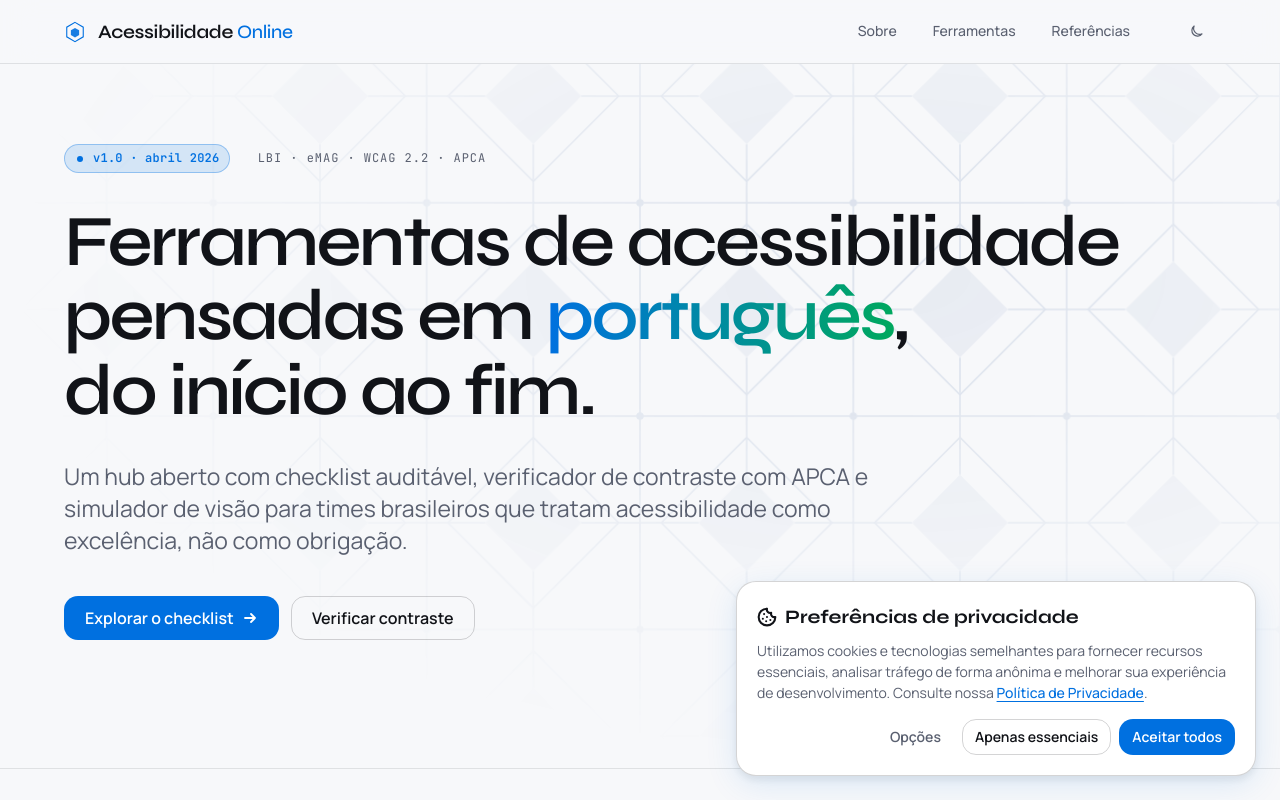
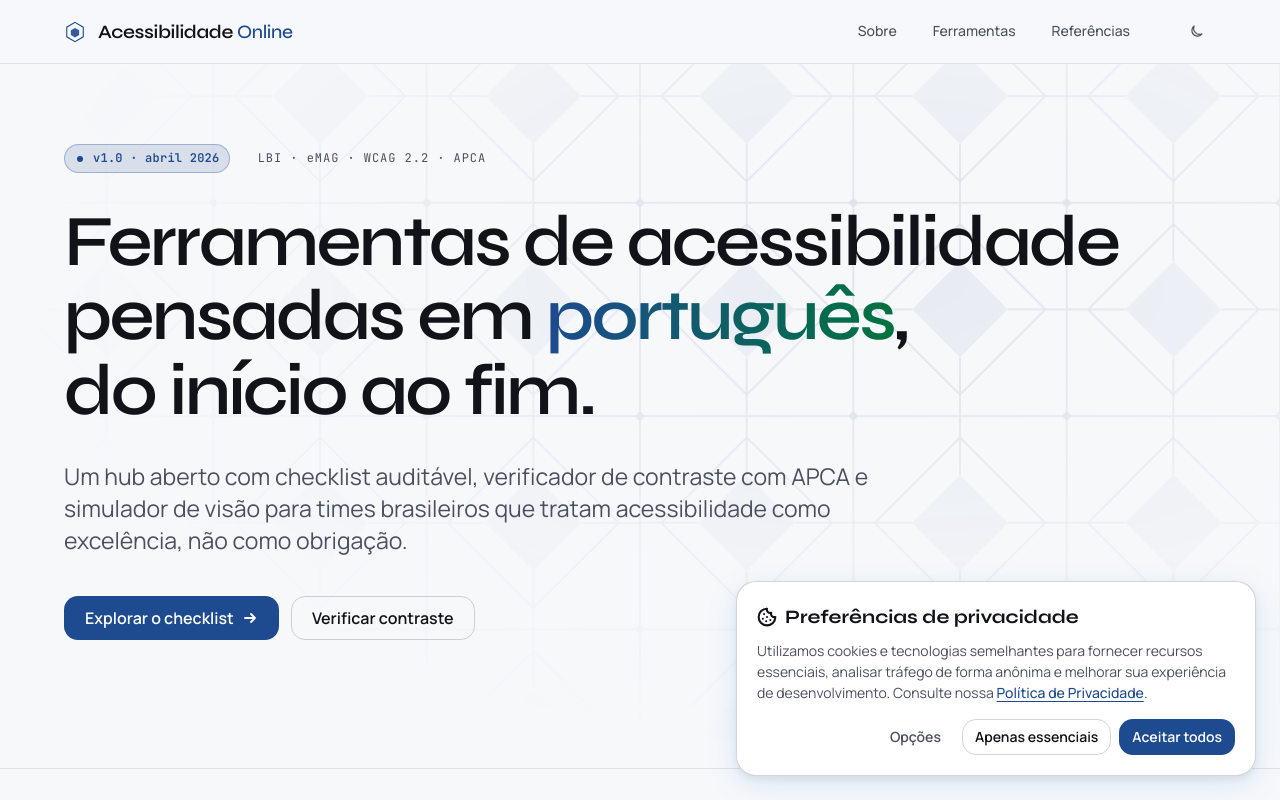
Before and after one commit to janklever/acessibilidade-online, a React (Vite) app: page / in a window 1280 px wide. Shown: the top 800 px of the page. Built offline with nearby package versions, Linux system fonts and the light colour scheme; the HTML template or start-up script is replaced by a standard one.

Commit message:
refactor: update color palette, enhance button contrast, optimize font loading, and add SEO files

```diff
--- a/index.html
+++ b/index.html
@@ -1,6 +1,9 @@
 <!doctype html>
 <html lang="pt-BR" data-theme="light" data-accent="azulejo" data-radius="round" data-density="compact">
 <head>
+  <meta charset="utf-8"/>
+  <meta name="viewport" content="width=device-width, initial-scale=1"/>
+
   <!-- Google Consent Mode v2 -->
   <script>
     window.dataLayer = window.dataLayer || [];
@@ -32,8 +35,6 @@
   })(window,document,'script','dataLayer','%VITE_GTM_ID%');</script>
   <!-- End Google Tag Manager -->
 
-  <meta charset="utf-8"/>
-  <meta name="viewport" content="width=device-width, initial-scale=1"/>
   <title>Acessibilidade Online — hub brasileiro de acessibilidade digital</title>
   <meta name="description" content="Hub com checklist auditável, verificador de contraste com APCA e simulador de visão para times brasileiros que tratam acessibilidade como excelência, não como obrigação."/>
 
@@ -47,7 +48,10 @@
 
   <link rel="preconnect" href="https://fonts.googleapis.com"/>
   <link rel="preconnect" href="https://fonts.gstatic.com" crossorigin/>
-  <link href="https://fonts.googleapis.com/css2?family=Manrope:wght@300;400;500;600;700;800&family=Syne:wght@500;600;700&family=JetBrains+Mono:wght@400;500;600&display=swap" rel="stylesheet"/>
+  <link rel="preload" href="https://fonts.googleapis.com/css2?family=Manrope:wght@300;400;500;600;700;800&family=Syne:wght@500;600;700&family=JetBrains+Mono:wght@400;500;600&display=swap" as="style" onload="this.onload=null;this.rel='stylesheet'"/>
+  <noscript>
+    <link href="https://fonts.googleapis.com/css2?family=Manrope:wght@300;400;500;600;700;800&family=Syne:wght@500;600;700&family=JetBrains+Mono:wght@400;500;600&display=swap" rel="stylesheet"/>
+  </noscript>
 </head>
 <body>
   <!-- Google Tag Manager (noscript) -->
--- a/src/styles/base/_base.scss
+++ b/src/styles/base/_base.scss
@@ -10,19 +10,19 @@
   --color-border: rgba(255, 255, 255, 0.08);
   --color-border-strong: rgba(255, 255, 255, 0.14);
   --color-text: #E8EAF0;
-  --color-text-muted: #8A90A0;
-  --color-text-subtle: #5A6070;
+  --color-text-muted: #A1A8BA;
+  --color-text-subtle: #8C94A6;
 
-  --color-accent: #1B8FFF;
-  --color-accent-hover: #3FA2FF;
-  --color-accent-press: #0F7AE0;
-  --color-accent-alt: #00A85E;
-  --color-success: #028c53;
-  --color-warning: #ca5900;
-  --color-error: #a00400;
+  --color-accent: #389BFF;
+  --color-accent-hover: #6BB5FF;
+  --color-accent-press: #0076EE;
+  --color-accent-alt: #00D06C;
+  --color-success: #00D06C;
+  --color-warning: #FF9100;
+  --color-error: #FF5252;
 
-  --color-azulejo: #1E4A8F;
-  --color-azulejo-soft: rgba(30, 74, 143, 0.18);
+  --color-azulejo: #7CA7F5;
+  --color-azulejo-soft: rgba(124, 167, 245, 0.18);
 
   /* ——— Typography ——— */
   --font-display: #{$font-display};
@@ -98,32 +98,60 @@
   --color-border: rgba(17, 19, 24, 0.10);
   --color-border-strong: rgba(17, 19, 24, 0.18);
   --color-text: #111318;
-  --color-text-muted: #5A6070;
-  --color-text-subtle: #8A90A0;
+  --color-text-muted: #4A5060;
+  --color-text-subtle: #555B6A;
 
   --color-accent: #0070E0;
   --color-accent-hover: #0A5FBF;
   --color-accent-press: #084C99;
-  --color-accent-alt: #00A85E;
+  --color-accent-alt: #00723F;
+  --color-success: #00723F;
+  --color-warning: #9C4B00;
+  --color-error: #BD1C1C;
   --color-azulejo: #1E4A8F;
   --color-azulejo-soft: rgba(30, 74, 143, 0.10);
+
+  &[data-accent="azul"] {
+    --color-accent: #0070E0;
+    --color-accent-hover: #0A5FBF;
+    --color-accent-press: #084C99;
+  }
+  &[data-accent="verde"] {
+    --color-accent: #00854A;
+    --color-accent-hover: #009E58;
+    --color-accent-press: #006C3C;
+  }
+  &[data-accent="azulejo"] {
+    --color-accent: #1E4A8F;
+    --color-accent-hover: #2E5FA8;
+    --color-accent-press: #163A72;
+  }
+  &[data-accent="laranja"] {
+    --color-accent: #C35100;
+    --color-accent-hover: #E05D00;
+    --color-accent-press: #A34400;
+  }
 }
-
-// [data-accent="verde"] {
-//   --color-accent: #00A85E;
-//   --color-accent-hover: #00C470;
-//   --color-accent-press: #008F4E;
-// }
-// [data-accent="azulejo"] {
-//   --color-accent: #1E4A8F;
-//   --color-accent-hover: #2E5FA8;
-//   --color-accent-press: #163A72;
-// }
-// [data-accent="laranja"] {
-//   --color-accent: #E87B2E;
-//   --color-accent-hover: #F28E45;
-//   --color-accent-press: #C7661D;
-// }
+[data-accent="azul"] {
+  --color-accent: #389BFF;
+  --color-accent-hover: #6BB5FF;
+  --color-accent-press: #0076EE;
+}
+[data-accent="verde"] {
+  --color-accent: #00D06C;
+  --color-accent-hover: #33DB89;
+  --color-accent-press: #009E52;
+}
+[data-accent="azulejo"] {
+  --color-accent: #7CA7F5;
+  --color-accent-hover: #A3C1F9;
+  --color-accent-press: #5587E2;
+}
+[data-accent="laranja"] {
+  --color-accent: #FF8F3D;
+  --color-accent-hover: #FFA96B;
+  --color-accent-press: #E66F19;
+}
 
 [data-radius="sharp"] {
   --radius-sm: 2px;
--- a/src/styles/components/_buttons.scss
+++ b/src/styles/components/_buttons.scss
@@ -18,15 +18,19 @@
 }
 .btn-primary {
   background: var(--color-accent);
-  color: #fff;
+  color: var(--color-bg);
   &:hover {
     background: var(--color-accent-hover);
-    color: #fff;
+    color: var(--color-bg);
     transform: translateY(-1px);
   }
   &:active {
     transform: translateY(0);
     background: var(--color-accent-press);
+  }
+  [data-theme="light"] & {
+    color: #fff;
+    &:hover { color: #fff; }
   }
 }
 
```
Also changed, not shown: public/llms.txt (added), public/robots.txt (added).
